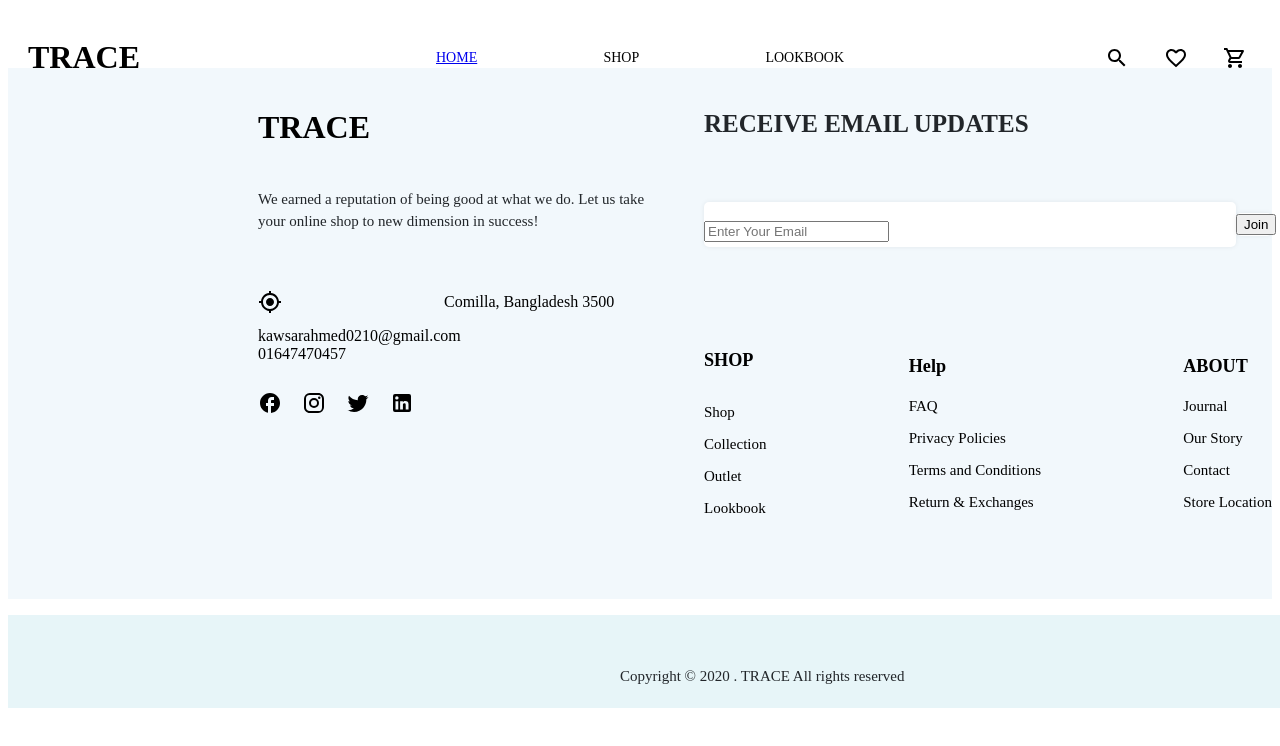
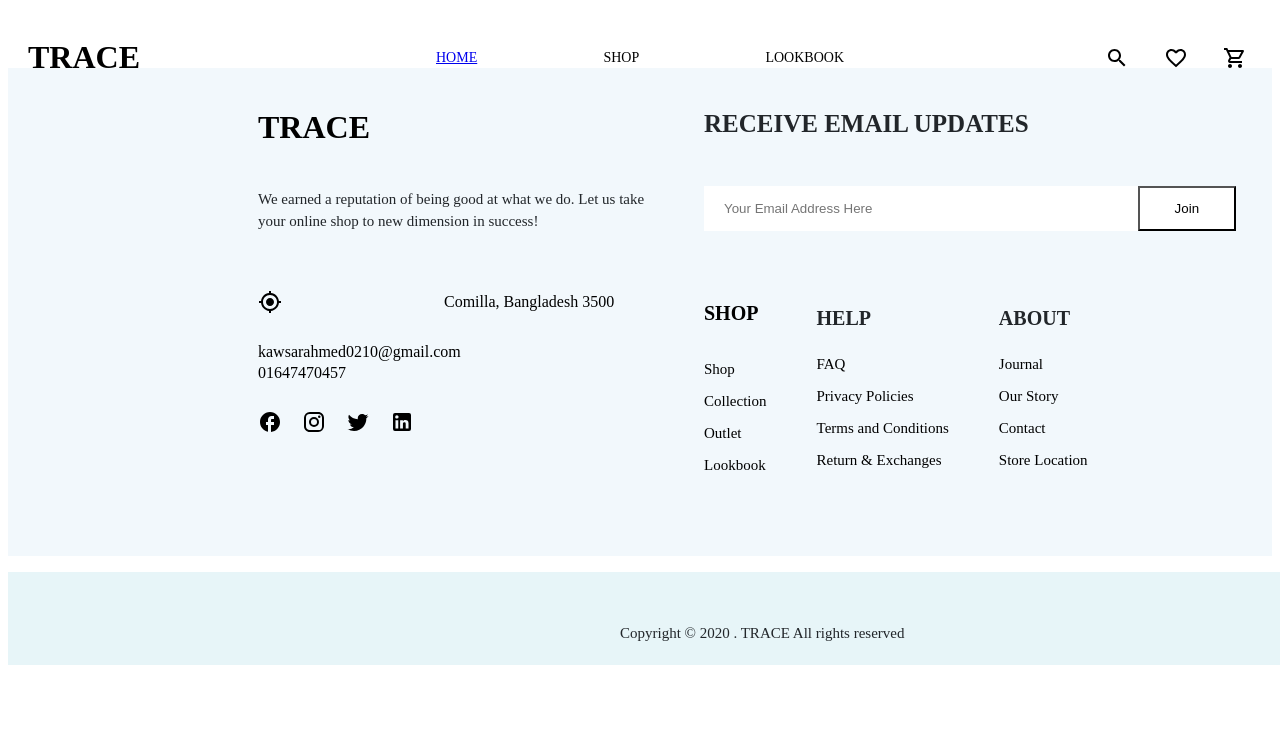
Before and after one commit to chukwunnonso/fashion-ecom, a React (Create React App) app: page / in a window 1280 px wide. Shown: the top 746 px of the page. Built offline with nearby package versions, Linux system fonts and the light colour scheme.

Commit message:
restyled-newsletter

```diff
--- a/src/components/Footer.jsx
+++ b/src/components/Footer.jsx
@@ -7,9 +7,11 @@ import InstagramIcon from '@mui/icons-material/Instagram';
 import TwitterIcon from '@mui/icons-material/Twitter';
 import LinkedInIcon from '@mui/icons-material/LinkedIn';
 
+
 const Container = styled.div`
     display: flex;
     Background-color: #F2F8FC;
+    margin-bottom:0;
 
 `
 const Left = styled.div`
@@ -57,7 +59,7 @@ const Location = styled.div`
 
 `
 const Email = styled.div`
-    margin-left:230px;
+    margin: 16px 0 3px 230px;
 
 
 `
@@ -84,16 +86,7 @@ const SocialIcon = styled.div`
 
 `
 
-const Input = styled.h3`
-    width: 532px;
-    height: 45px;
-    left: 830px;
-    top: 4063px;
-    background: #FFFFFF;
-    box-shadow: 0px 0px 5px rgba(0, 0, 0, 0.07);
-    border-radius: 5px;
 
-`
 const Join = styled.a`
     width: 36px;
     height: 23px;
@@ -113,6 +106,7 @@ const Join = styled.a`
 `
 
 const LogoRight = styled.h1`
+    width:387px;
     height:38px;
     font-family: 'Poppins';
     font-style: normal;
@@ -123,15 +117,62 @@ const LogoRight = styled.h1`
 
 `
 const Newsletter = styled.h1`
-    display:flex;
-    align-items:center;
+    width:50%;
+    background-color:white;
+    display:;flex;
+    aligh-items:center;
+    justify-content: center;
+    flex-direction:column;
+`
+
+const NewsTitle = styled.div`
 
 `
 
 
+const NewsDescription = styled.h1`
+
+
+`
+const InputContainer = styled.div`
+    width:532px;
+    height:45px;
+    background-color:white;
+    display:flex;
+    justify-content:space-between;
+
+`
+
+const Input = styled.input`
+    border:none;
+    flex:10;
+    padding-left:20px;
+
+`
+
+const Button = styled.button`
+    flex:2;
+    background-color:white;
+    color:Black
+    border:1px solid white;
+
+
+`
+
+
+
+
+
 const TitleShop = styled.h3`
     margin-bottom:30px;
-
+    Width: 55px;
+    height: 30px;
+    font-family: 'Poppins';
+    font-style: normal;
+    font-weight: 600;
+    font-size: 20px;
+    line-height: 30px;
+    cursor:pointer;
 `
 
 const ListShop = styled.ul`
@@ -156,7 +197,15 @@ const ListItem = styled.li`
 
 
 const TitleHelp = styled.h3`
-
+    width: 47px;
+    height: 30px;
+    font-family: 'Poppins';
+    font-style: normal;
+    font-weight: 600;
+    font-size: 20px;
+    line-height: 30px;
+    color: #22262A;
+    cursor:pointer;
 `
 
 const ListHelp = styled.ul`
@@ -166,7 +215,15 @@ const ListHelp = styled.ul`
 `
 
 const TitleAbout = styled.h3`
-
+    width: 69px;
+    height: 30px;
+    font-family: 'Poppins';
+    font-style: normal;
+    font-weight: 600;
+    font-size: 20px;
+    line-height: 30px;
+    color: #22262A;
+    cursor:pointer;
 `
 
 const ListAbout = styled.ul`
@@ -199,7 +256,7 @@ const FooterContainer = styled.h3`
     flex: 1;
     justify-content:space-between;
     align-items:center;
-    width:100%;
+    width:70%;
 `
 
 
@@ -275,13 +332,16 @@ const Footer = () => {
                 <LogoRight>RECEIVE EMAIL UPDATES</LogoRight>
 
                 <Newsletter>
-                    <Input>
-                        <input type="text" placeholder='Enter Your Email'></input>
-                    </Input>
+                    <NewsTitle></NewsTitle>
+                    <NewsDescription></NewsDescription>
+                    <InputContainer>
+                        <Input placeholder='Your Email Address Here'/>
+                        <Button>
 
-                    <Join>
-                        <button>Join</button>
-                    </Join>
+                            Join
+
+                        </Button>
+                    </InputContainer>
                 </Newsletter>
 
     <FooterContainer>
@@ -298,7 +358,7 @@ const Footer = () => {
             </EnclosureShop>
 
             <EnclosureHelp>
-                <TitleHelp>Help</TitleHelp>
+                <TitleHelp>HELP</TitleHelp>
                     <ListHelp>
                         <ListItem>FAQ</ListItem>
                         <ListItem>Privacy Policies</ListItem>
@@ -340,51 +400,32 @@ export default Footer
 
 
 /*
-  <Title>SHOP</Title>
+  <LogoRight>RECEIVE EMAIL UPDATES</LogoRight>
+
+                <Newsletter>
+                    <Input>
+                        <input type="text" placeholder='Enter Your Email'></input>
+                    </Input>
+
+                    <Join>
+                        <button>Join</button>
+                    </Join>
+                </Newsletter>
 
 
-                <Lists>
-                        <ListItem>Shop</ListItem>
-                        <ListItem>Collection</ListItem>
-                        <ListItem>Outlet</ListItem>
-                        <ListItem>LookBook</ListItem>
-                </Lists>
+            const Input = styled.h3`
+    width: 532px;
+    height: 45px;
+    left: 830px;
+    top: 4063px;
+    background: #FFFFFF;
+    box-shadow: 0px 0px 5px rgba(0, 0, 0, 0.07);
+    border-radius: 5px;
 
-                    <Title1>HELP</Title1>
-                const Title1 = styled.h4`
+`
 
 
-                `
 
-                const Title1 = styled.h4`
-
-
-                `
-
-                const
-
-                <Lists1>
-                        <ListItem>FAQ</ListItem>
-                        <ListItem>Privacy Policies</ListItem>
-                        <ListItem>Terms and Conditions</ListItem>
-                        <ListItem>Return & Exchanges</ListItem>
-                        <ListItem>ABOUT</ListItem>
-                </Lists1>
-
-
-                <Title2>ABOUT Us</Title2>
-
-                const Title2 = styled.h4`
-
-
-                `
-
-                <Lists2>
-                        <ListItem>Journal</ListItem>
-                        <ListItem>Our Story</ListItem>
-                        <ListItem>Contact</ListItem>
-                        <ListItem>Store Location</ListItem>
-                </Lists2>
 
 
 */
```
